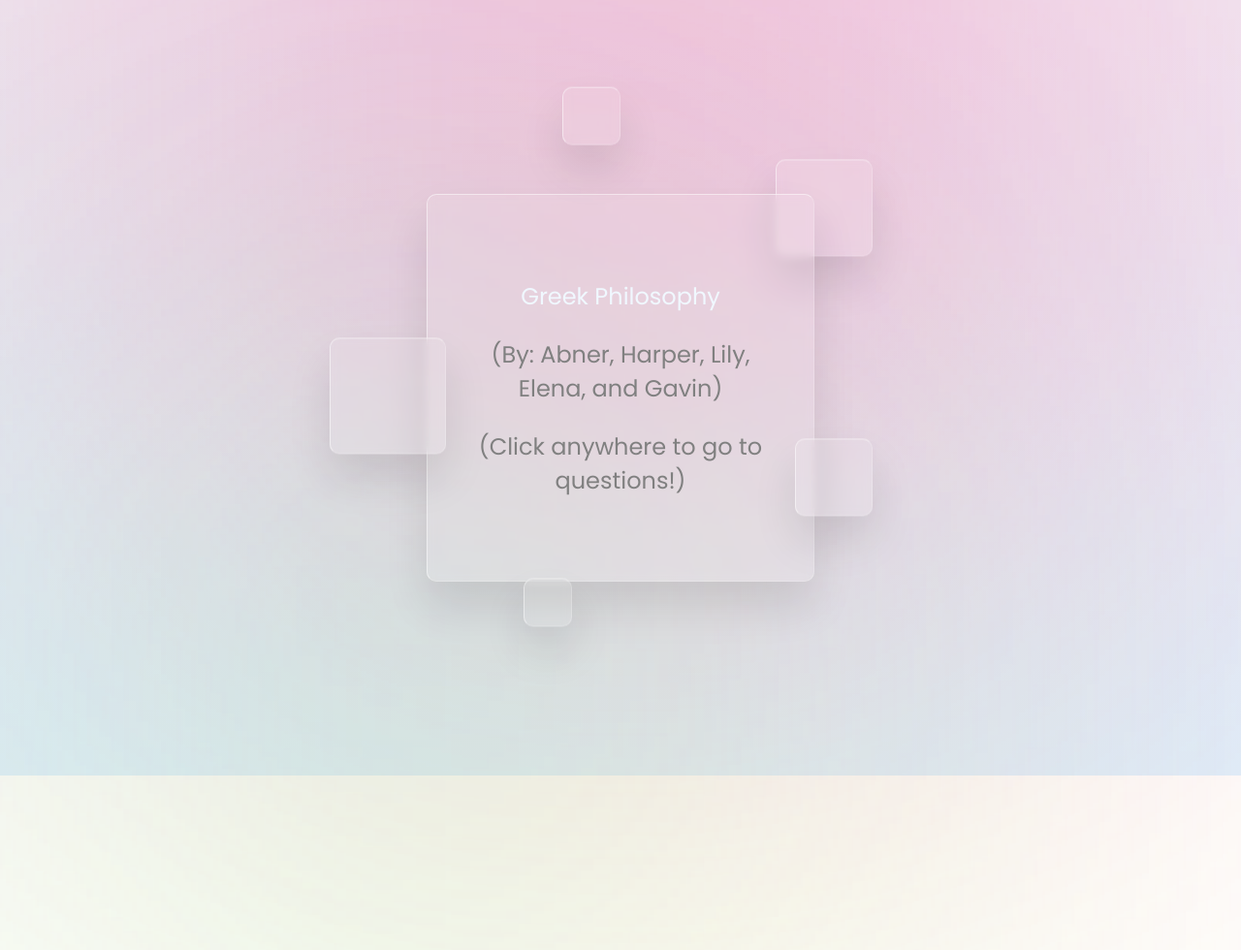
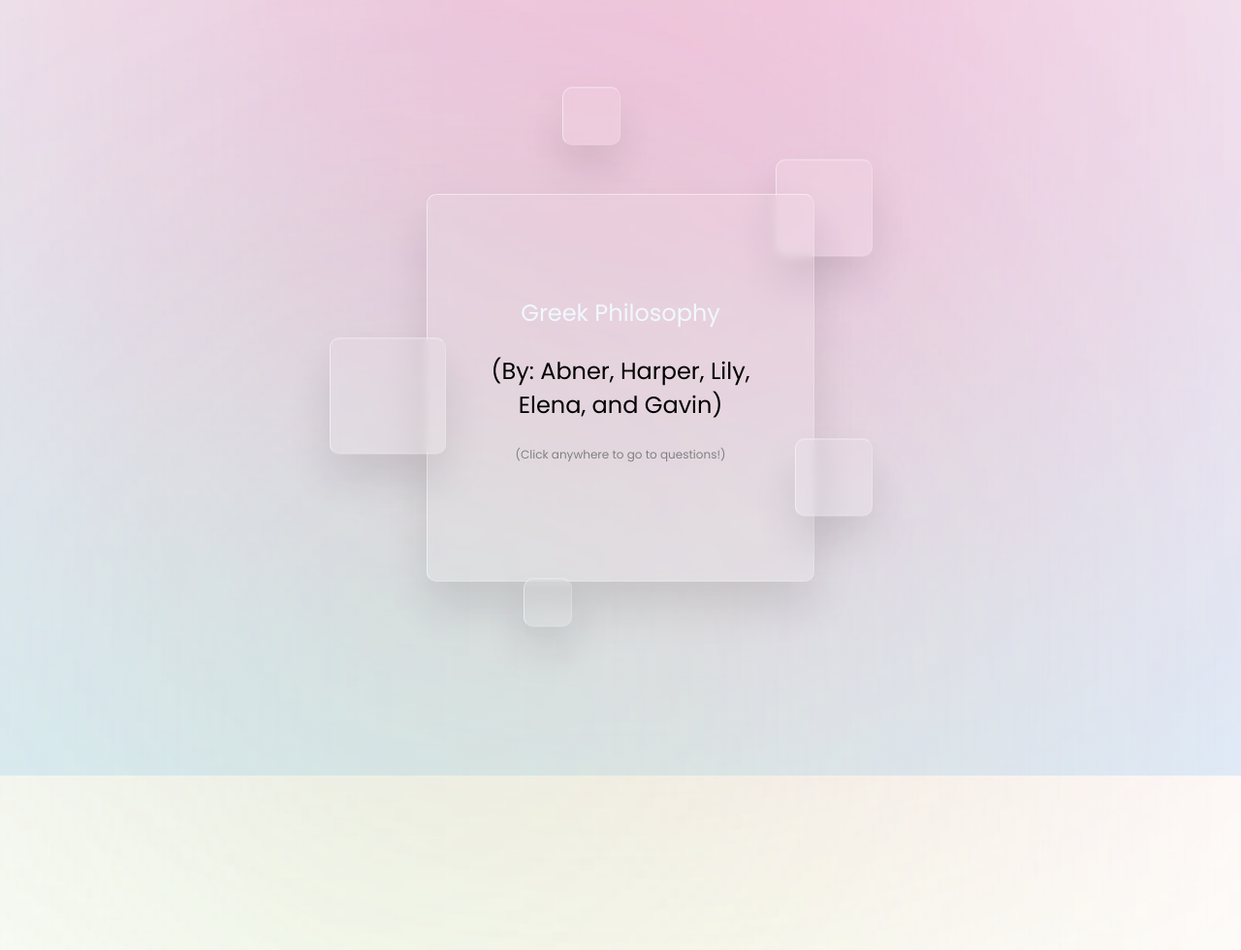
Before and after one commit to abnerstones/abnerstones.github.io, a PHP site: page / in a window 1280 px wide. Shown: the whole page at 97% size. Run offline with PHP 8.4, Linux system fonts and the light colour scheme.

Commit message:
Update style.css

```diff
--- a/css/style.css
+++ b/css/style.css
@@ -221,7 +221,7 @@ a {
     align-self: center;
     min-height: 35px;
     font-size: 24px;
-    color: gray;
+    color: black;
 }
 
 .notice {
@@ -229,6 +229,6 @@ a {
     position: relative;
     align-self: center;
     min-height: 35px;
-    font-size: 24px;
+    font-size: 12px;
     color: gray;
 }
```
